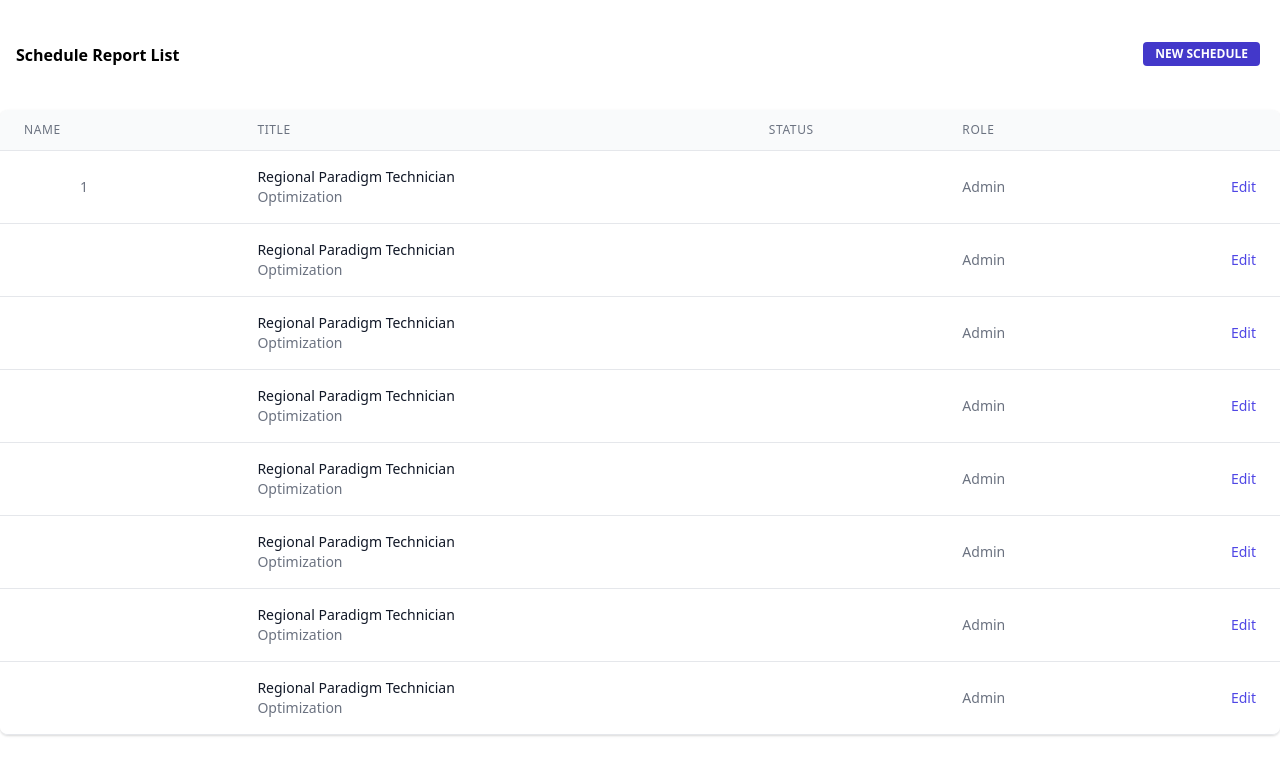
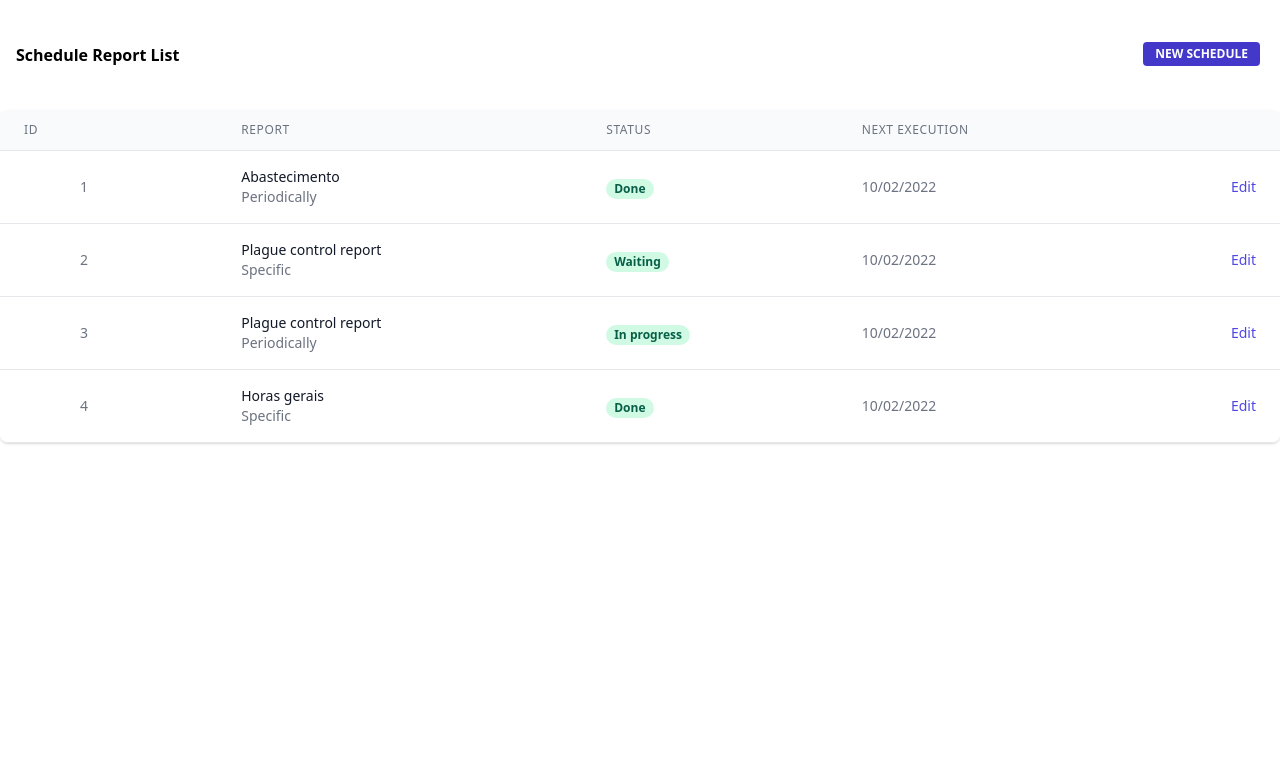
Before and after one commit to donPain/tailwind-poc, a Vue app: page / in a window 1280 px wide. Shown: the top 774 px of the page. Built offline with nearby package versions, Linux system fonts and the light colour scheme.

Commit message:
Obj as prop

```diff
--- a/src/App.vue
+++ b/src/App.vue
@@ -5,7 +5,7 @@
 <script lang="ts">
 import "./styles/app.css";
 import { defineComponent } from "vue";
-import ReportScheduleList from "@/components/ReportScheduleList.vue";
+import ReportScheduleList from "@/components/ScheduleReportList/ReportScheduleList.vue";
 // import ReportRegister from "@/components/ReportRegister.vue";
 
 export default defineComponent({
--- a/src/components/ReportRegister.vue
+++ b/src/components/ReportRegisterModal/ReportRegister.vue
@@ -94,7 +94,7 @@
             </div>
             <div class="px-4 py-3 bg-white text-right sm:px-6">
               <button
-                class="mr-2 inline-flex justify-center py-2 px-4 border border-transparent shadow-sm text-sm font-medium rounded-md text-black bg-gray-200 hover:bg-gray-400 focus:outline-none focus:ring-2 focus:ring-offset-2 focus:ring-indigo-500"
+                class="mr-2 inline-flex justify-center py-2 px-4 border border-transparent shadow-sm text-sm font-medium rounded-md text-black bg-gray-200 hover:bg-gray-400 focus:outline-none focus:ring-2 focus:ring-offset-2 focus:ring-gray-500"
                 @click="close"
               >
                 Cancel
--- a/src/components/ReportScheduleList.vue
+++ b/src/components/ScheduleReportList/ReportScheduleList.vue
@@ -29,13 +29,13 @@
                     scope="col"
                     class="px-6 py-3 text-left text-xs font-medium text-gray-500 uppercase tracking-wider"
                   >
-                    Name
+                    Id
                   </th>
                   <th
                     scope="col"
                     class="px-6 py-3 text-left text-xs font-medium text-gray-500 uppercase tracking-wider"
                   >
-                    Title
+                    Report
                   </th>
                   <th
                     scope="col"
@@ -47,22 +47,19 @@
                     scope="col"
                     class="px-6 py-3 text-left text-xs font-medium text-gray-500 uppercase tracking-wider"
                   >
-                    Role
+                    Next execution
                   </th>
                   <th scope="col" class="relative px-6 py-3">
                     <span class="sr-only">Edit</span>
                   </th>
                 </tr>
               </thead>
-              <tbody class="bg-white divide-y divide-gray-200">
-                <TableItem :scheduleId="1"></TableItem>
-                <TableItem></TableItem>
-                <TableItem></TableItem>
-                <TableItem></TableItem>
-                <TableItem></TableItem>
-                <TableItem></TableItem>
-                <TableItem></TableItem>
-                <TableItem></TableItem>
+              <tbody
+                class="bg-white divide-y divide-gray-200"
+                v-for="(schedule, i) in scheduleArray"
+                :key="i"
+              >
+                <TableItem :scheduleObject="schedule"></TableItem>
               </tbody>
             </table>
           </div>
@@ -78,8 +75,8 @@
 
 <script lang="ts">
 import { defineComponent } from "vue";
-import TableItem from "@/components/TableItem.vue";
-import ReportRegister from "@/components/ReportRegister.vue";
+import TableItem from "@/components/ScheduleReportList/TableItem.vue";
+import ReportRegister from "@/components/ReportRegisterModal/ReportRegister.vue";
 
 export default defineComponent({
   name: "ReportScheduleList",
@@ -87,10 +84,45 @@ export default defineComponent({
   data() {
     return {
       isModalVisible: false,
+      scheduleArray: [
+        {
+          scheduleId: 1,
+          scheduleReportId: 1,
+          scheduleStatus: "Done",
+          scheduleReportName: "Abastecimento",
+          scheduleCreator: "Donzelitos",
+          genType: "Periodically",
+          nextGenDate: "10/02/2022",
+        },
+        {
+          scheduleId: 2,
+          scheduleReportId: 2,
+          scheduleStatus: "Waiting",
+          scheduleReportName: "Plague control report",
+          scheduleCreator: "Donzelitos",
+          genType: "Specific",
+          nextGenDate: "10/02/2022",
+        },
+        {
+          scheduleId: 3,
+          scheduleReportId: 3,
+          scheduleStatus: "In progress",
+          scheduleReportName: "Plague control report",
+          scheduleCreator: "Donzelitos",
+          genType: "Periodically",
+          nextGenDate: "10/02/2022",
+        },
+        {
+          scheduleId: 4,
+          scheduleReportId: 4,
+          scheduleStatus: "Done",
+          scheduleReportName: "Horas gerais",
+          scheduleCreator: "El chap",
+          genType: "Specific",
+          nextGenDate: "10/02/2022",
+        },
+      ],
     };
-  },
-  created() {
-    console.log("ASDASDsa");
   },
 
   methods: {
--- a/src/components/TableItem.vue
+++ b/src/components/ScheduleReportList/TableItem.vue
@@ -4,22 +4,28 @@
       <div class="flex items-center">
         <div class="flex-shrink-0 h-10 w-10"></div>
         <div class="ml-4">
-          <div class="text-sm text-gray-500">{{ scheduleId }}</div>
+          <div class="text-sm text-gray-500">
+            {{ scheduleObject.scheduleId }}
+          </div>
         </div>
       </div>
     </td>
     <td class="px-6 py-4 whitespace-nowrap">
-      <div class="text-sm text-gray-900">Regional Paradigm Technician</div>
-      <div class="text-sm text-gray-500">Optimization</div>
+      <div class="text-sm text-gray-900">
+        {{ scheduleObject.scheduleReportName }}
+      </div>
+      <div class="text-sm text-gray-500">{{ scheduleObject.genType }}</div>
     </td>
     <td class="px-6 py-4 whitespace-nowrap">
       <span
         class="px-2 inline-flex text-xs leading-5 font-semibold rounded-full bg-green-100 text-green-800"
       >
-        {{ scheduleStatus }}
+        {{ scheduleObject.scheduleStatus }}
       </span>
     </td>
-    <td class="px-6 py-4 whitespace-nowrap text-sm text-gray-500">Admin</td>
+    <td class="px-6 py-4 whitespace-nowrap text-sm text-gray-500">
+      {{ scheduleObject.nextGenDate }}
+    </td>
     <td class="px-6 py-4 whitespace-nowrap text-right text-sm font-medium">
       <a href="#" class="text-indigo-600 hover:text-indigo-900">Edit</a>
     </td>
@@ -29,16 +35,23 @@
 <script lang="ts">
 import { defineComponent } from "vue";
 
+// interface ScheduleObject {
+//   scheduleId: Number;
+//   scheduleReportId: Number;
+//   scheduleStatus: String;
+//   scheduleCreator: String;
+// }
+
 export default defineComponent({
   name: "TableItem",
   props: {
-    scheduleId: Number,
-    scheduleReportId: Number,
-    scheduleStatus: String,
-    scheduleCreator: String,
+    scheduleObject: {
+      type: Object,
+      default: () => ({}),
+    },
   },
   created() {
-    console.log("dasdsad");
+    console.log(this.scheduleObject);
   },
 });
 </script>
```
